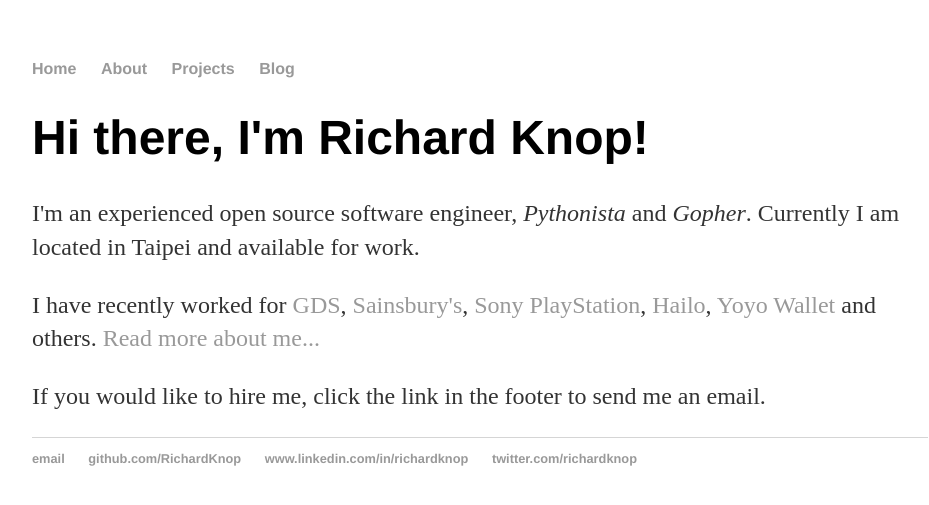
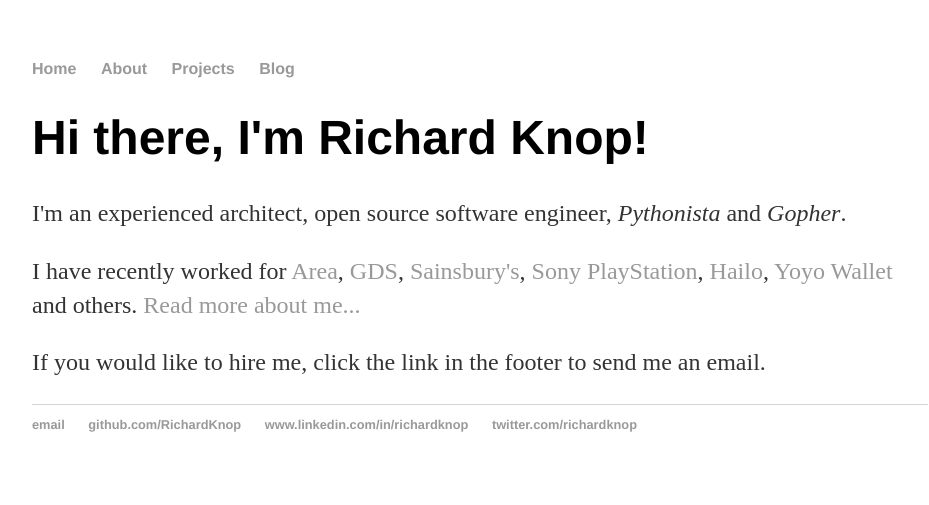
Before and after one commit to RichardKnop/richardknop.github.io, a Jekyll site: the page built from index.html, in a window 1280 px wide. Shown: the top 505 px of the page, without its empty margins (160-1089 px from the left). Built offline with Jekyll 4.4.1, drawn with Linux system fonts in a browser that asks for light colours.

Commit message:
Update index.html

```diff
--- a/index.html
+++ b/index.html
@@ -4,8 +4,8 @@ title: Richard Knop
 ---
 <div class="blurb">
   <h1>Hi there, I'm Richard Knop!</h1>
-  <p>I'm an experienced open source software engineer, <em>Pythonista</em> and <em>Gopher</em>. Currently I am located in Taipei and available for work.</p>
-  <p>I have recently worked for <a href="https://gds.blog.gov.uk/">GDS</a>, <a href="http://www.sainsburys.co.uk/">Sainsbury's</a>, <a href="http://www.uk.playstation.com/">Sony PlayStation</a>, <a href="https://www.hailoapp.com/">Hailo</a>, <a href="http://yoyowallet.com/">Yoyo Wallet</a> and others. <a href="/about">Read more about me...</a></p>
+  <p>I'm an experienced architect, open source software engineer, <em>Pythonista</em> and <em>Gopher</em>.</p>
+  <p>I have recently worked for <a href="http://www.myarea.com/">Area</a>, </a><a href="https://gds.blog.gov.uk/">GDS</a>, <a href="http://www.sainsburys.co.uk/">Sainsbury's</a>, <a href="http://www.uk.playstation.com/">Sony PlayStation</a>, <a href="https://www.hailoapp.com/">Hailo</a>, <a href="http://yoyowallet.com/">Yoyo Wallet</a> and others. <a href="/about">Read more about me...</a></p>
   <p>If you would like to hire me, click the link in the footer to send me an email.</p>
 </div>
 <!-- /.blurb -->
```
